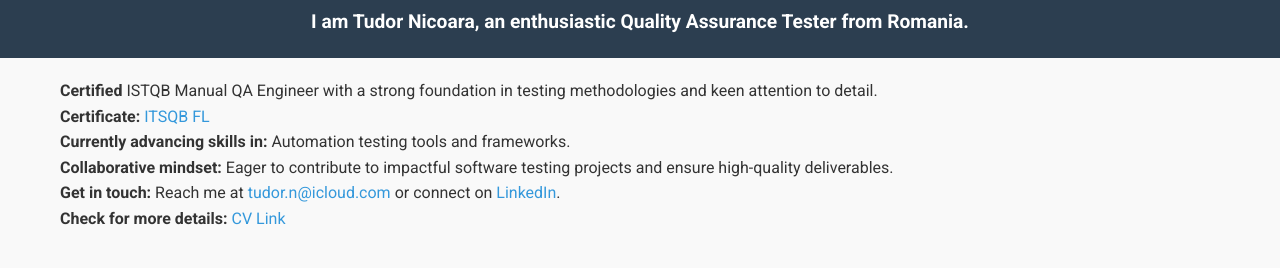
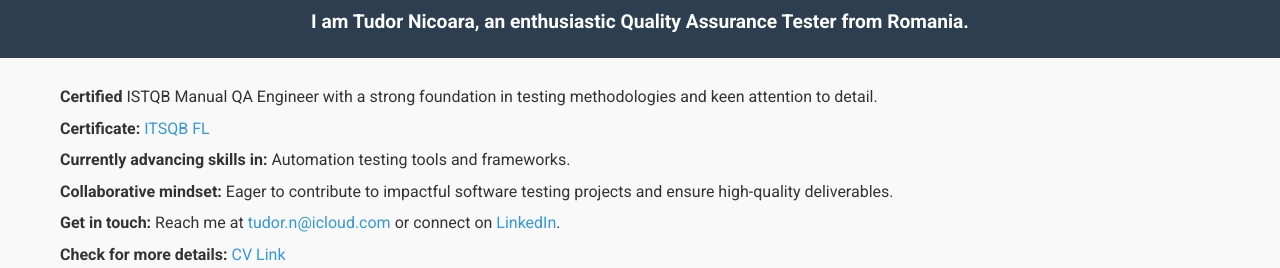
Before and after one commit to Tud0rN/QA-Portfolio, a plain HTML site: page index.html in a window 1280 px wide. Shown: the part 74-342 px from the top of the page. Drawn offline with Linux system fonts and the light colour scheme.

Commit message:
Update index.html

```diff
--- a/index.html
+++ b/index.html
@@ -57,6 +57,10 @@
         p, a {
             font-size: 1rem;
         }
+
+       .welcome-text {
+           margin: 6px 0;
+       }
 
         a {
             color: #3498db;
@@ -126,15 +130,15 @@
 
 <div class="container">
     <section>
-        <p styles="margin: 6px 0;"><strong>Certified</strong> ISTQB Manual QA Engineer with a strong foundation in testing methodologies and
+        <p class="welcome-text"><strong>Certified</strong> ISTQB Manual QA Engineer with a strong foundation in testing methodologies and
             keen attention to detail.</p>
-        <p styles="margin: 6px 0;"><strong>Certificate:</strong><a href="https://drive.google.com/file/d/1X7ibX2ykygs-uHu_BikNsXaj7mQEqs4Q/view" target="_blank"> ITSQB FL</a> </p>
-        <p styles="margin: 6px 0;"><strong>Currently advancing skills in:</strong> Automation testing tools and frameworks.</p>
-        <p styles="margin: 6px 0;"><strong>Collaborative mindset:</strong> Eager to contribute to impactful software testing projects and
+        <p class="welcome-text"><strong>Certificate:</strong><a href="https://drive.google.com/file/d/1X7ibX2ykygs-uHu_BikNsXaj7mQEqs4Q/view" target="_blank"> ITSQB FL</a> </p>
+        <p class="welcome-text"><strong>Currently advancing skills in:</strong> Automation testing tools and frameworks.</p>
+        <p class="welcome-text""><strong>Collaborative mindset:</strong> Eager to contribute to impactful software testing projects and
             ensure high-quality deliverables.</p>
-        <p styles="margin: 6px 0;"><strong>Get in touch:</strong> Reach me at <a href="mailto:tudor.n@icloud.com">tudor.n@icloud.com</a> or
+        <p class="welcome-text"><strong>Get in touch:</strong> Reach me at <a href="mailto:tudor.n@icloud.com">tudor.n@icloud.com</a> or
             connect on <a href="https://linkedin.com/in/tudor-nicoara-qa369" target="_blank">LinkedIn</a>.</p>
-        <p styles="margin: 6px 0;"><strong>Check for more details:</strong><a href="https://drive.google.com/file/d/155ErJwpLahdKJ-ls38AMS-CctXLIwU4A/view"  target="_blank"> CV Link</a></p>
+        <p class="welcome-text"><strong>Check for more details:</strong><a href="https://drive.google.com/file/d/155ErJwpLahdKJ-ls38AMS-CctXLIwU4A/view"  target="_blank"> CV Link</a></p>
     </section>
 
     <section>
```
